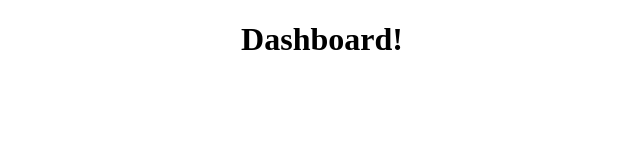
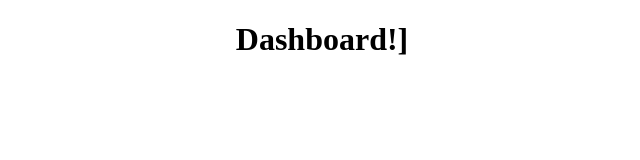
Before and after one commit to GersenJPJorge/dashboard, an Angular app: page / in a window 1280 px wide. Shown: the top 160 px of the page, without its empty margins (318-958 px from the left). Built offline with nearby package versions, Linux system fonts and the light colour scheme.

Commit message:
Criando o sexto projeto - Dashboard

```diff
--- a/src/app/app.component.html
+++ b/src/app/app.component.html
@@ -1,5 +1,5 @@
 <!--The content below is only a placeholder and can be replaced.-->
 <div style="text-align:center">
   <h1>
-    {{ title }}!
+    {{ title }}!]
   </h1>
```
